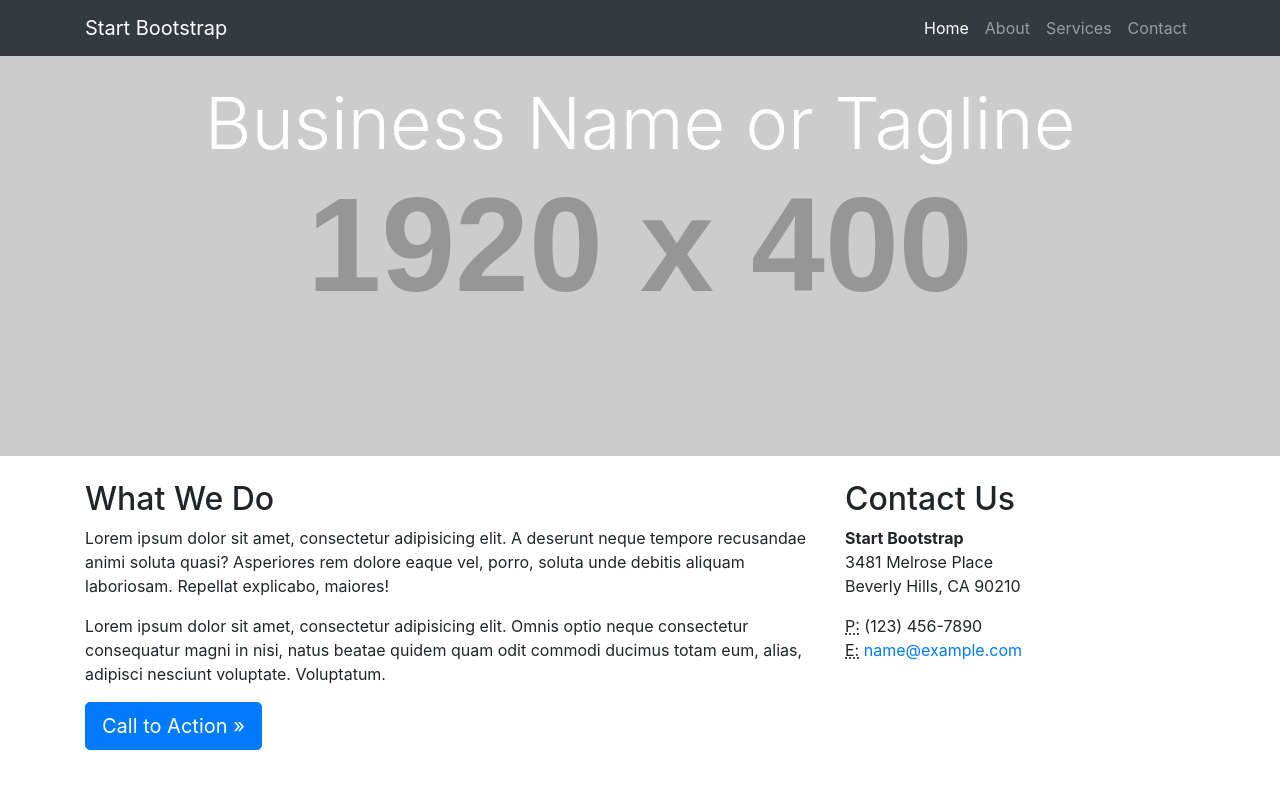
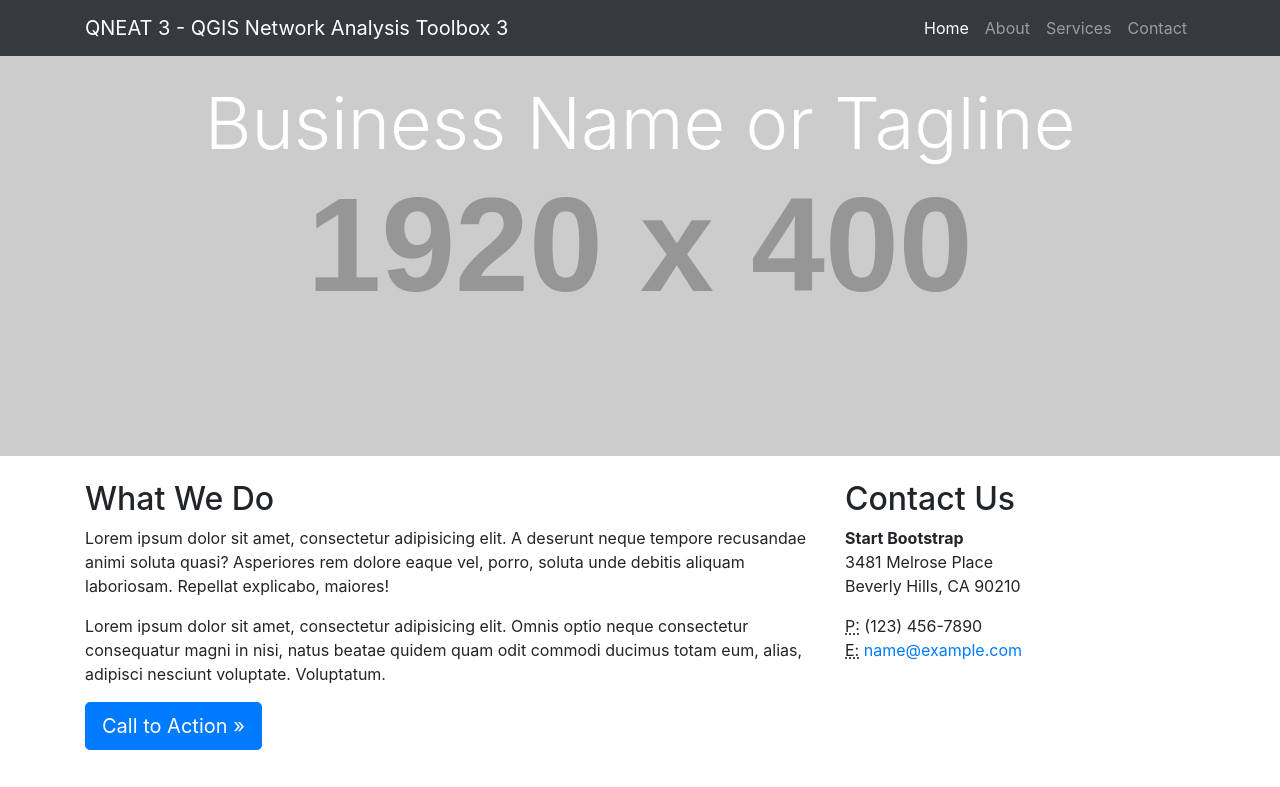
Before and after one commit to root676/root676.github.io, a website: page index.html in a window 1280 px wide. Shown: the top 787 px of the page. Drawn offline with Linux system fonts and the light colour scheme; placeholder pictures from the web are drawn by us.

Commit message:
change name of page

```diff
--- a/index.html
+++ b/index.html
@@ -8,7 +8,7 @@
     <meta name="description" content="">
     <meta name="author" content="">
 
-    <title>Business Frontpage - Start Bootstrap Template</title>
+    <title>QNEAT3 - QGIS Network Analysis Toolbox 3</title>
 
     <!-- Bootstrap core CSS -->
     <link href="vendor/bootstrap/css/bootstrap.min.css" rel="stylesheet">
@@ -23,7 +23,7 @@
     <!-- Navigation -->
     <nav class="navbar navbar-expand-lg navbar-dark bg-dark fixed-top">
       <div class="container">
-        <a class="navbar-brand" href="#">Start Bootstrap</a>
+        <a class="navbar-brand" href="#">QNEAT 3 - QGIS Network Analysis Toolbox 3</a>
         <button class="navbar-toggler" type="button" data-toggle="collapse" data-target="#navbarResponsive" aria-controls="navbarResponsive" aria-expanded="false" aria-label="Toggle navigation">
           <span class="navbar-toggler-icon"></span>
         </button>
```
